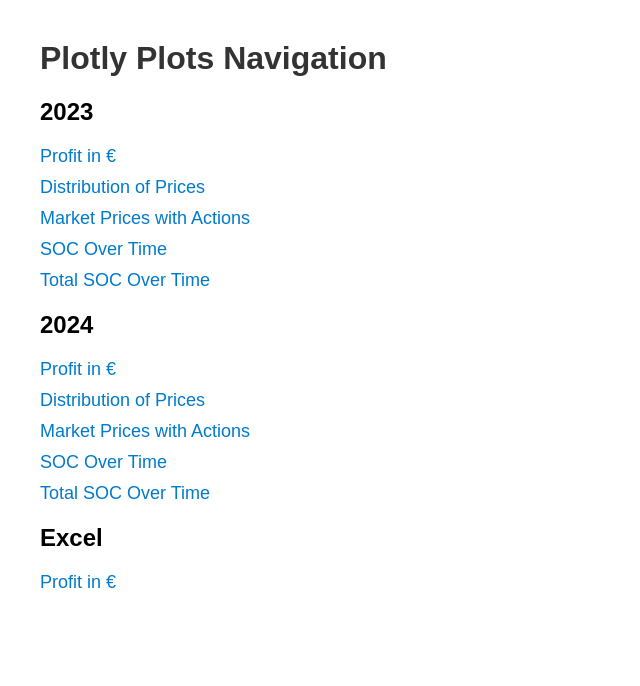
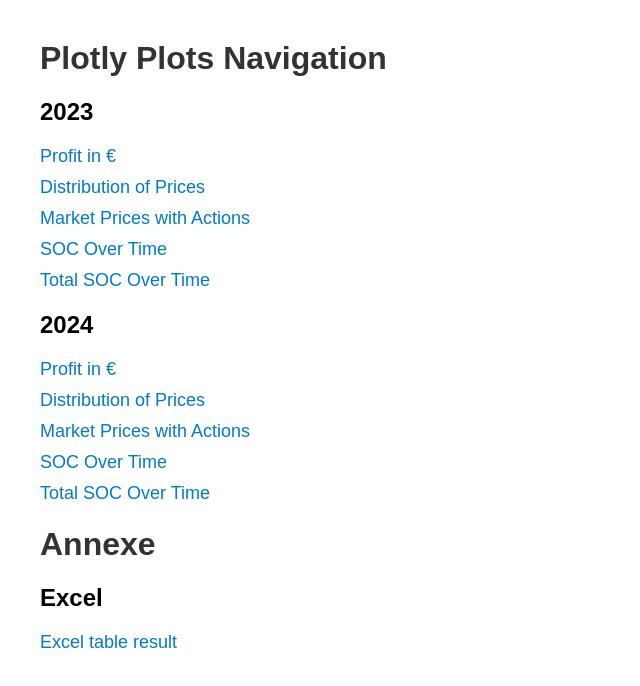
Before and after one commit to jonathanja134/Reinforcement-learning-energy-chart-, a plain HTML site: page index.html in a window 1280 px wide. Shown: the whole page, without its empty margins (0-640 px from the left). Drawn offline with Linux system fonts and the light colour scheme.

Commit message:
Update index.html
html edits

```diff
--- a/index.html
+++ b/index.html
@@ -30,9 +30,10 @@
     <li><a href="2024 - 57k_880972_20->80/soc_over_time.html">SOC Over Time</a></li>
     <li><a href="2024 - 57k_880972_20->80/total_soc_over_time.html">Total SOC Over Time</a></li>
   </ul>
+  <h1>Annexe</h1>
     <h2>Excel</h2>
   <ul>
-    <li><a href="https://docs.google.com/spreadsheets/d/1PQEeQOFXEZvXPoKxuiFmspXyxbCgss3ZDYQBi-DSsT0/edit?gid=0#gid=0">Profit in €</a></li>
+    <li><a href="https://docs.google.com/spreadsheets/d/1PQEeQOFXEZvXPoKxuiFmspXyxbCgss3ZDYQBi-DSsT0/edit?gid=0#gid=0" target="_blank" >Excel table result</a></li>
   </ul>
 </body>
 </html>
```
